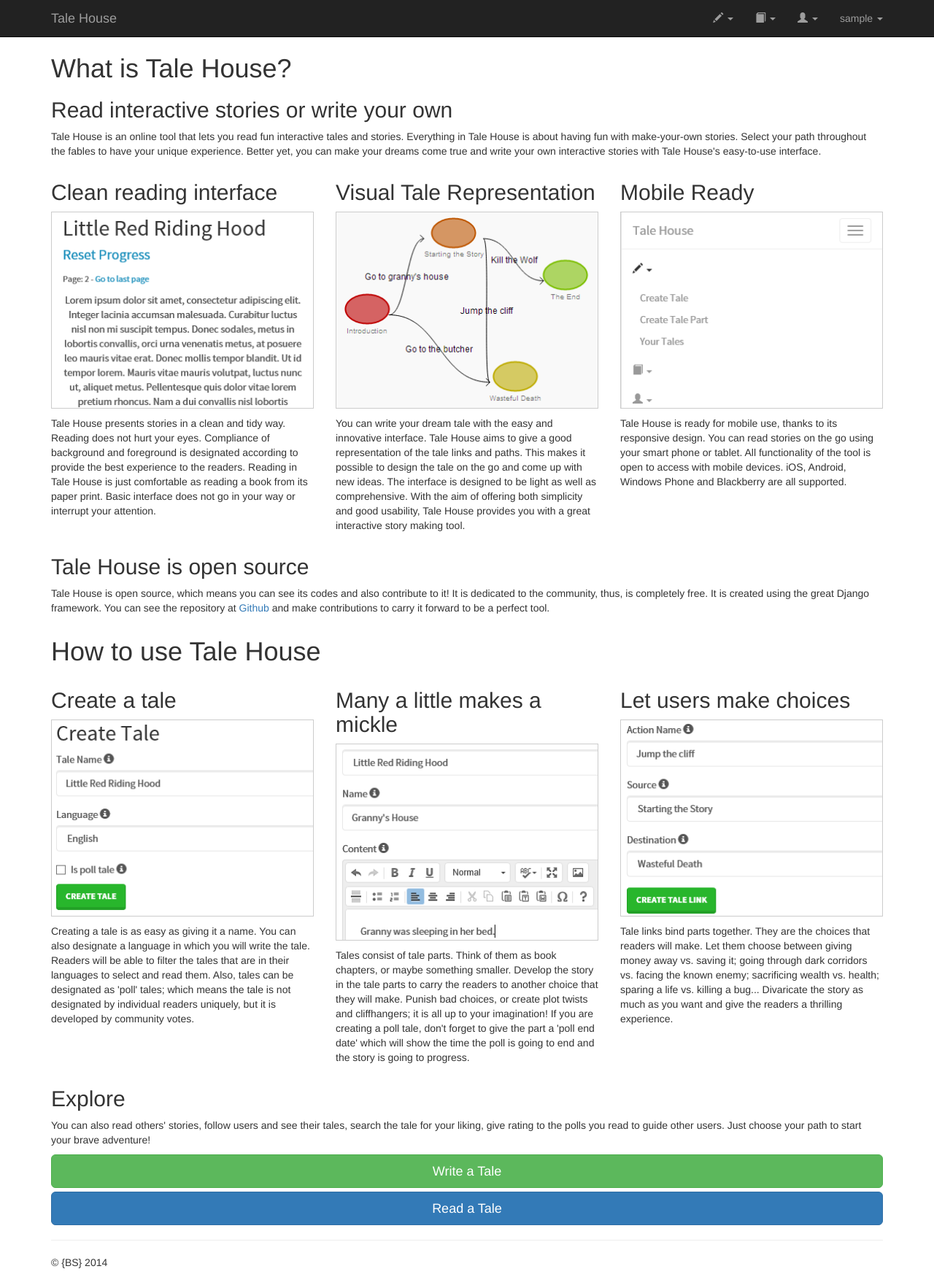
After one commit to berkersonmez/TaleHouse, a Django app: template Teller/templates/Teller/about.html in a window 1280 px wide. The commit adds this page. Shown: the whole page at 73% size. Run offline with Django 3.2, Linux system fonts and the light colour scheme; the template is opened without the code that fills it: most values are stand-ins (such as "Sample title", 1, 10 or a date in 2020); parts of the project's set-up code (start-up, migrations or seed data) failed here and were passed over; some libraries are stand-ins or nearby versions.

Commit message:
About Tale House page, index page

```diff
--- a/Teller/models.py
+++ b/Teller/models.py
@@ -3,6 +3,7 @@ from ckeditor.fields import RichTextField
 from django.utils.translation import ugettext_lazy as _
 from django.contrib.auth.models import User
 from decimal import *
+import datetime
 
 
 class Profile(models.Model):
@@ -68,6 +69,7 @@ class Rating(models.Model):
     user = models.ForeignKey(Profile, verbose_name=_('user'), related_name='ratings')
     tale = models.ForeignKey(Tale, verbose_name=_('tale'), related_name='ratings')
     rating = models.DecimalField(_('rating'), decimal_places=1, max_digits=2, default=Decimal(0))
+    created_at = models.DateTimeField(_('creation date'), auto_now_add=True, default=datetime.datetime.now())
 
     def __unicode__(self):
         return u"%d" % self.rating
--- /dev/null
+++ b/Teller/templates/Teller/about.html
@@ -0,0 +1,157 @@
+{% extends "base-navbar.html" %}
+{% load i18n %}
+{% load staticfiles %}
+{% block title %}{% trans 'About Tale House' %}{% endblock %}
+{% block body %}
+    <div class="row">
+        <div class="col-md-12">
+            <h1>{% trans 'What is Tale House?' %}</h1>
+
+            <h2>{% trans 'Read interactive stories or write your own' %}</h2>
+
+            <p>
+                {% blocktrans %}
+                    Tale House is an online tool that lets you read fun interactive tales and stories.
+                    Everything in Tale House is about having fun with make-your-own stories. Select your path throughout
+                    the fables to have your unique experience. Better yet, you can make your dreams come true
+                    and write your own interactive stories with Tale House's easy-to-use interface.
+                {% endblocktrans %}
+            </p>
+        </div>
+    </div>
+    <div class="row">
+        <div class="col-md-4">
+            <h2>{% trans 'Clean reading interface' %}</h2>
+
+            <p>
+                <img class="img-responsive slight-border" src="{% static "Teller/img/t1.png" %}"/>
+            </p>
+
+            <p>
+                {% blocktrans %}
+                    Tale House presents stories in a clean and tidy way. Reading does not hurt your eyes.
+                    Compliance of background and foreground is designated according to provide the best
+                    experience to the readers. Reading in Tale House is just comfortable as reading a book from its
+                    paper print. Basic interface does not go in your way or interrupt your attention.
+                {% endblocktrans %}
+            </p>
+        </div>
+        <div class="col-md-4">
+            <h2>{% trans 'Visual Tale Representation' %}</h2>
+
+            <p>
+                <img class="img-responsive slight-border" src="{% static "Teller/img/t2.png" %}"/>
+            </p>
+
+            <p>
+                {% blocktrans %}
+                    You can write your dream tale with the easy and innovative interface. Tale House aims to
+                    give a good representation of the tale links and paths. This makes it possible to design
+                    the tale on the go and come up with new ideas. The interface is designed to be light as well
+                    as comprehensive. With the aim of offering both simplicity and good usability,
+                    Tale House provides you with a great interactive story making tool.
+                {% endblocktrans %}
+            </p>
+        </div>
+        <div class="col-md-4">
+            <h2>{% trans 'Mobile Ready' %}</h2>
+
+            <p>
+                <img class="img-responsive slight-border" src="{% static "Teller/img/t3.png" %}"/>
+            </p>
+
+            <p>
+                {% blocktrans %}
+                    Tale House is ready for mobile use, thanks to its responsive design. You can read stories
+                    on the go using your smart phone or tablet. All functionality of the tool is open to access
+                    with mobile devices. iOS, Android, Windows Phone and Blackberry are all supported.
+                {% endblocktrans %}
+            </p>
+        </div>
+    </div>
+    <div class="row">
+        <div class="col-md-12">
+            <h2>{% trans 'Tale House is open source' %}</h2>
+
+            <p>
+                {% blocktrans with link='<a href="https://github.com/berkersonmez/TaleHouse" target="_blank">Github</a>' %}
+                    Tale House is open source, which means you can see its codes and also contribute to it!
+                    It is dedicated to the community, thus, is completely free. It is created using the great
+                    Django framework. You can see the repository at {{ link }} and make contributions to carry it
+                    forward to be a perfect tool.
+                {% endblocktrans %}
+            </p>
+        </div>
+    </div>
+    <h1>How to use Tale House</h1>
+    <div class="row">
+        <div class="col-md-4">
+            <h2>{% trans 'Create a tale' %}</h2>
+
+            <p>
+                <img class="img-responsive slight-border" src="{% static "Teller/img/t4.png" %}"/>
+            </p>
+
+            <p>
+                {% blocktrans %}
+                    Creating a tale is as easy as giving it a name. You can also designate a language in which
+                    you will write the tale. Readers will be able to filter the tales that are in their languages
+                    to select and read them. Also, tales can be designated as 'poll' tales; which means the tale
+                    is not designated by individual readers uniquely, but it is developed by community votes.
+                {% endblocktrans %}
+            </p>
+        </div>
+        <div class="col-md-4">
+            <h2>{% trans 'Many a little makes a mickle' %}</h2>
+
+            <p>
+                <img class="img-responsive slight-border" src="{% static "Teller/img/t5.png" %}"/>
+            </p>
+
+            <p>
+                {% blocktrans %}
+                    Tales consist of tale parts. Think of them as book chapters, or maybe something smaller.
+                    Develop the story in the tale parts to carry the readers to another choice that they will make.
+                    Punish bad choices, or create plot twists and cliffhangers; it is all up to your imagination!
+                    If you are creating a poll tale, don't forget to give the part a 'poll end date' which will
+                    show the time the poll is going to end and the story is going to progress.
+                {% endblocktrans %}
+            </p>
+        </div>
+        <div class="col-md-4">
+            <h2>{% trans 'Let users make choices' %}</h2>
+
+            <p>
+                <img class="img-responsive slight-border" src="{% static "Teller/img/t6.png" %}"/>
+            </p>
+
+            <p>
+                {% blocktrans %}
+                    Tale links bind parts together. They are the choices that readers will make. Let them
+                    choose between giving money away vs. saving it; going through dark corridors vs. facing the
+                    known enemy; sacrificing wealth vs. health; sparing a life vs. killing a bug... Divaricate
+                    the story as much as you want and give the readers a thrilling experience.
+                {% endblocktrans %}
+            </p>
+        </div>
+    </div>
+    <div class="row">
+        <div class="col-md-12">
+            <h2>{% trans 'Explore' %}</h2>
+
+            <p>
+                {% blocktrans %}
+                    You can also read others' stories, follow users and see their tales, search the tale for your
+                    liking, give rating to the polls you read to guide other users. Just choose your path to
+                    start your brave adventure!
+                {% endblocktrans %}
+            </p>
+        </div>
+    </div>
+    <div class="row">
+        <div class="col-md-12">
+            <a href="{% url 'tale_add' %}" class="btn btn-success btn-lg btn-block">{% trans 'Write a Tale' %}</a>
+            <a href="{% url 'tale_search' %}" class="btn btn-primary btn-lg btn-block">{% trans 'Read a Tale' %}</a>
+        </div>
+    </div>
+{% endblock %}
--- a/Teller/templates/Teller/tale_details.html
+++ b/Teller/templates/Teller/tale_details.html
@@ -4,7 +4,10 @@
 {% block body %}
     <div class="row">
         <div class="col-md-12">
-            <h2>{{ tale.name }}</h2>
+            <h2>{{ tale.name }} <a href="{% url 'tale_read_continue' tale.slug %}"
+                                   class="btn btn-primary btn-xs">{% trans 'Read' %}</a></h2>
+
+            <p></p>
 
             <h3>{% trans 'Tale Parts' %}</h3>
             <table class="table table-striped">
--- a/Teller/templates/base.html
+++ b/Teller/templates/base.html
@@ -27,7 +27,7 @@
     {% block footer %}
         <hr>
       <footer>
-          <p>&copy; Berkerser 2014</p>
+          <p>&copy; {BS} 2014</p>
       </footer>
     {% endblock %}
     </div>
--- a/Teller/urls.py
+++ b/Teller/urls.py
@@ -4,6 +4,7 @@ from Teller import views
 
 urlpatterns = patterns('',
                        url(r'^$', views.index, name='index'),
+                       url(r'^about$', views.index_about, name='about'),
                        url(r'^user/add/$', views.user_add, name='user_add'),
                        url(r'^user/login/$', views.user_login, name='user_login'),
                        url(r'^user/logout/$', views.user_logout, name='user_logout'),
--- a/static/Teller/css/style.css
+++ b/static/Teller/css/style.css
@@ -9,3 +9,7 @@ body {
 .tale-action-button {
     height: 30px;
 }
+
+.slight-border {
+    border: 1px solid #CCCCCC;
+}
```
Also changed, not shown: Teller/forms.py (+31 -11 lines), Teller/templates/Teller/index.html (+31 -20 lines), Teller/views/index.py (+51 -1 lines), static/Teller/img/jumbotron_bg.png (added), static/Teller/img/t1.png (added), static/Teller/img/t2.png (added), static/Teller/img/t3.png (added), static/Teller/img/t4.png (added), static/Teller/img/t5.png (added), static/Teller/img/t6.png (added).
